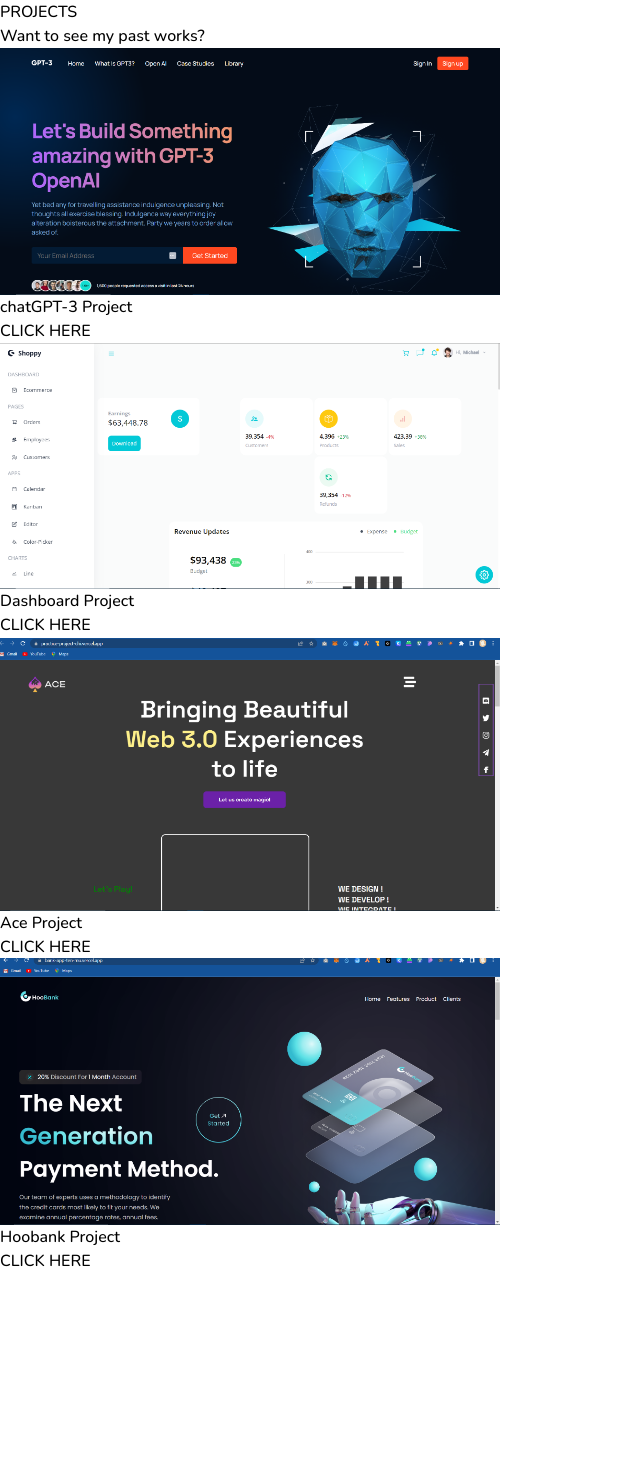
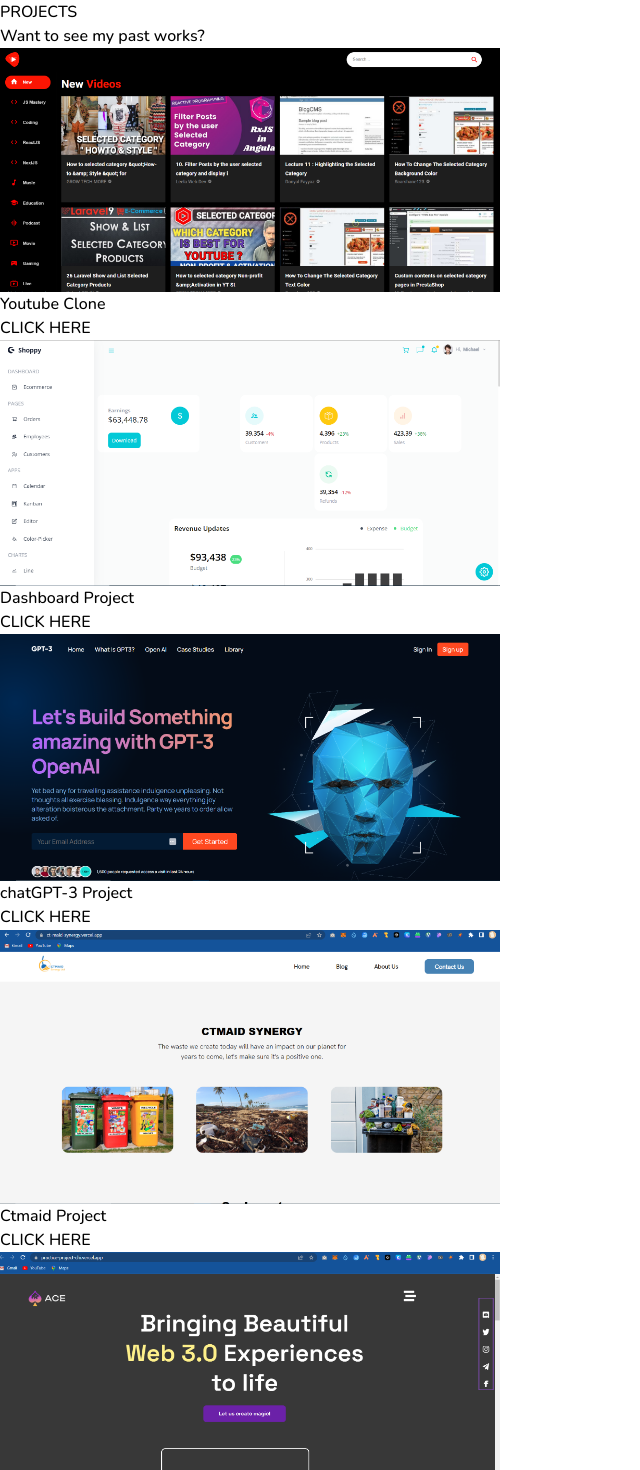
Before and after one commit to Joel0007tech/joel-folio, a React (Vite) app: page /projects in a window 1280 px wide. Shown: the top 1470 px of the page, without its empty margins (0-640 px from the left). Before the commit the page ends 1273 px from the top, so only its background shows below. Built offline with nearby package versions, Linux system fonts and the light colour scheme.

Commit message:
update to my portfolio

```diff
--- a/src/components/Home.jsx
+++ b/src/components/Home.jsx
@@ -72,7 +72,7 @@ const [open, setOpen] = useState(null);
         </div>
         <div className='sm:block hidden'>
             <div className='flex p-3 justify-between'>
-              <Link href='https://github.com/Joel0007tech' target='_blank' className='text-2xl text-white'>{mobileLogo}</Link>
+              <a href='https://github.com/Joel0007tech' target='_blank' className='text-2xl text-white'>{mobileLogo}</a>
               <BiCodeAlt className='text-2xl text-white relative float-right' onClick={()=> setOpen(!open)}/>
               </div>
               {open && (
--- a/src/components/Projects.jsx
+++ b/src/components/Projects.jsx
@@ -1,78 +1,200 @@
-import React from 'react'
+import React from "react";
 import gpt from "../assets/gpt3.png";
 import dashboard from "../assets/adminDashboard.png";
 import Ace from "../assets/ace project.png";
-import movie from "../assets/hoobank project.png"
+import movie from "../assets/hoobank project.png";
+import youtube from "../assets/youtube clone.png";
+import ctMaid from "../assets/ctmaid project.png";
+import {BiSolidChevronsRight} from "react-icons/bi"
 
 const Projects = ({
-  background= "PROJECTS",
-  frontText ="Want to see my past works?",
-  GPT ="chatGPT-3 Project",
-  dashbord="Dashboard Project",
-  ace ="Ace Project",
-  hoobank="Hoobank Project"
+  background = "PROJECTS",
+  frontText = "Want to see my past works?",
+  GPT = "chatGPT-3 Project",
+  dashbord = "Dashboard Project",
+  ace = "Ace Project",
+  hoobank = "Hoobank Project",
+  youTube = "Youtube Clone",
+  ctmaid ="Ctmaid Project",
+  gitLink="View More"
 }) => {
   return (
     <div>
-      <div className='flex flex-col bg-white pb-10 sm:p-3'>
-      <h1 className='text-[150px] text-slate-200 text-center font-semibold sm:text-6xl'>{background}</h1>
-        <h3 className='font-semibold text-4xl text-center relative bottom-32 sm:mt-20 sm:text-2xl'>{frontText}</h3>
-        <div className='flex flex-col m-auto gap-7'>
-          <div className='flex gap-7 sm:flex sm:flex-col'>
-          <div className='border-[5px] bg-gray-500 border-gray-500 rounded-lg p-3 flex-col gap-3'
-          data-aos="flip-left" data-aos-delay="200" data-aos-duration="1000">
-            <img src={gpt} alt="gpt" width={500}
-           className='border rounded-xl'/>
-           <div className='flex justify-between'>
-            <p className="text-white font-normal p-3 text-lg" >{GPT}</p>
-               <a href="http://" className='text-white bg border-[3px] bg-green-500 rounded-full relative bottom-4
-              pl-7 pr-7 p-2 text-center text-base hover:text-black hover:bg-green-500'>
-                CLICK HERE</a>
+      <div className="flex flex-col bg-white pb-10 sm:p-3">
+        <h1 className="text-[150px] text-slate-200 text-center font-semibold sm:text-6xl">
+          {background}
+        </h1>
+        <h3 className="font-semibold text-4xl text-center relative bottom-32 sm:mt-20 sm:text-2xl">
+          {frontText}
+        </h3>
+        <div className="flex flex-col m-auto gap-7">
+        <div className="flex gap-7 sm:flex sm:flex-col">
+            <div
+              className="border-[5px] bg-gray-500 border-gray-500 rounded-lg p-3 flex-col gap-3"
+              data-aos="flip-left"
+              data-aos-delay="200"
+              data-aos-duration="1000"
+            >
+              <img
+                src={youtube}
+                alt="yc"
+                width={500}
+                className="border rounded-xl"
+              />
+              <div className="flex justify-between">
+                <p className="text-white font-normal p-3 text-lg sm:text-base">
+                  {youTube}
+                </p>
+                <a
+                  href="https://you-tube-clone-beta-nine.vercel.app/"
+                  className="text-white bg border-[3px] bg-green-500 rounded-full relative bottom-4
+              pl-7 pr-7 p-2 text-center text-base hover:text-black hover:bg-green-500"
+                >
+                  CLICK HERE
+                </a>
               </div>
             </div>
-          <div className='border-[5px] bg-gray-500 border-gray-500 rounded-lg p-3 flex-col gap-3'
-          data-aos="flip-right" data-aos-delay="200" data-aos-duration="1000">
-            <img src={dashboard} alt="admin" width={500}
-           className='border rounded-xl'/>
-           <div className='flex justify-between'>
-            <p className="text-white font-normal p-3 text-lg">
+            <div
+              className="border-[5px] bg-gray-500 border-gray-500 rounded-lg p-3 flex-col gap-3"
+              data-aos="flip-right"
+              data-aos-delay="200"
+              data-aos-duration="1000"
+            >
+              <img
+                src={dashboard}
+                alt="admin"
+                width={500}
+                className="border rounded-xl"
+              />
+              <div className="flex justify-between">
+                <p className="text-white font-normal p-3 text-lg sm:text-base">
                   {dashbord}
                 </p>
-               <a href="http://" className='text-white bg border-[3px] bg-green-500 rounded-full relative bottom-4
-              pl-7 pr-7 p-2 text-center text-base hover:text-black hover:bg-green-500'>
-                CLICK HERE</a>
+                <a
+                  href="http://"
+                  className="text-white bg border-[3px] bg-green-500 rounded-full relative bottom-4
+              pl-7 pr-7 p-2 text-center text-base hover:text-black hover:bg-green-500"
+                >
+                  CLICK HERE
+                </a>
+              </div>
+            </div>
+          </div>
+          <div className="flex gap-7 sm:flex sm:flex-col">
+            <div
+              className="border-[5px] bg-gray-500 border-gray-500 rounded-lg p-3 flex-col gap-3"
+              data-aos="flip-left"
+              data-aos-delay="200"
+              data-aos-duration="1000"
+            >
+              <img
+                src={gpt}
+                alt="gpt"
+                width={500}
+                className="border rounded-xl"
+              />
+              <div className="flex justify-between">
+                <p className="text-white font-normal p-3 text-lg sm:text-base">
+                  {GPT}
+                </p>
+                <a
+                  href="http://"
+                  className="text-white bg border-[3px] bg-green-500 rounded-full relative bottom-4
+              pl-7 pr-7 p-2 text-center text-base hover:text-black hover:bg-green-500"
+                >
+                  CLICK HERE
+                </a>
+              </div>
+            </div>
+            <div
+              className="border-[5px] bg-gray-500 border-gray-500 rounded-lg p-3 flex-col gap-3"
+              data-aos="flip-right"
+              data-aos-delay="200"
+              data-aos-duration="1000"
+            >
+              <img
+                src={ctMaid}
+                alt="admin"
+                width={500}
+                className="border rounded-xl"
+              />
+              <div className="flex justify-between">
+                <p className="text-white font-normal p-3 text-lg sm:text-base">
+                  {ctmaid}
+                </p>
+                <a
+                  href="http://"
+                  className="text-white bg border-[3px] bg-green-500 rounded-full relative bottom-4
+              pl-7 pr-7 p-2 text-center text-base hover:text-black hover:bg-green-500"
+                >
+                  CLICK HERE
+                </a>
               </div>
             </div>
           </div>
 
-          <div className='flex gap-7 sm:flex sm:flex-col'>
-          <div className='border-[5px] bg-gray-500 border-gray-500 rounded-lg p-3 flex-col gap-3'
-          data-aos="flip-left" data-aos-delay="200" data-aos-duration="1000">
-            <img src={Ace} alt="ace" width={500}
-           className='border rounded-xl'/>
-           <div className='flex justify-between'>
-            <p className="text-white font-normal p-3 text-lg">{ace}</p>
-               <a href="http://" className='text-white bg border-[3px] bg-green-500 rounded-full relative bottom-4
-              pl-7 pr-7 p-2 text-center text-base hover:text-black hover:bg-green-500'>
-                CLICK HERE</a>
+          <div className="flex gap-7 sm:flex sm:flex-col">
+            <div
+              className="border-[5px] bg-gray-500 border-gray-500 rounded-lg p-3 flex-col gap-3"
+              data-aos="flip-left"
+              data-aos-delay="200"
+              data-aos-duration="1000"
+            >
+              <img
+                src={Ace}
+                alt="ace"
+                width={500}
+                className="border rounded-xl"
+              />
+              <div className="flex justify-between">
+                <p className="text-white font-normal p-3 text-lg sm:text-base">
+                  {ace}
+                </p>
+                <a
+                  href="http://"
+                  className="text-white bg border-[3px] bg-green-500 rounded-full relative bottom-4
+              pl-7 pr-7 p-2 text-center text-base hover:text-black hover:bg-green-500"
+                >
+                  CLICK HERE
+                </a>
               </div>
             </div>
-          <div className='border-[5px] bg-gray-500 border-gray-500 rounded-lg p-3 flex-col gap-3'
-          data-aos="flip-right" data-aos-delay="200" data-aos-duration="1000">
-            <img src={movie} alt="movie-task" width={500}
-           className='border rounded-xl'/>
-           <div className='flex justify-between'>
-            <p className="text-white font-normal p-3 text-lg">{hoobank}</p>
-               <a href="http://" className='text-white bg border-[3px] bg-green-500 rounded-full relative bottom-4
-              pl-7 pr-7 p-2 text-center text-base hover:text-black hover:bg-green-500'>
-                CLICK HERE</a>
+            <div
+              className="border-[5px] bg-gray-500 border-gray-500 rounded-lg p-3 flex-col gap-3"
+              data-aos="flip-right"
+              data-aos-delay="200"
+              data-aos-duration="1000"
+              >
+              <img
+                src={movie}
+                alt="movie-task"
+                width={500}
+                className="border rounded-xl"
+              />
+              <div className="flex justify-between">
+                <p className="text-white font-normal p-3 text-lg sm:text-base">
+                  {hoobank}
+                </p>
+                <a
+                  href="http://"
+                  className="text-white bg border-[3px] bg-green-500 rounded-full relative bottom-4
+                 pl-7 pr-7 p-2 text-center text-base hover:text-black hover:bg-green-500"
+                >
+                  CLICK HERE
+                </a>
               </div>
             </div>
           </div>
         </div>
+        <div className="bg-gray-500 text-white text-base font-semibold border
+         w-fit m-auto p-3 mt-4 rounded-md pr-7 pl-7 flex gap-1">
+          <a href="https://github.com/Joel0007tech" target="_blank">{gitLink}</a>
+          <BiSolidChevronsRight className="relative top-1"/>
+         </div>
+
       </div>
     </div>
-  )
-}
+  );
+};
 
-export default Projects
+export default Projects;
```
Also changed, not shown: src/assets/ctmaid project.png (added), src/assets/youtube clone.png (added). Lines whose indentation alone changed are shown as unchanged.
